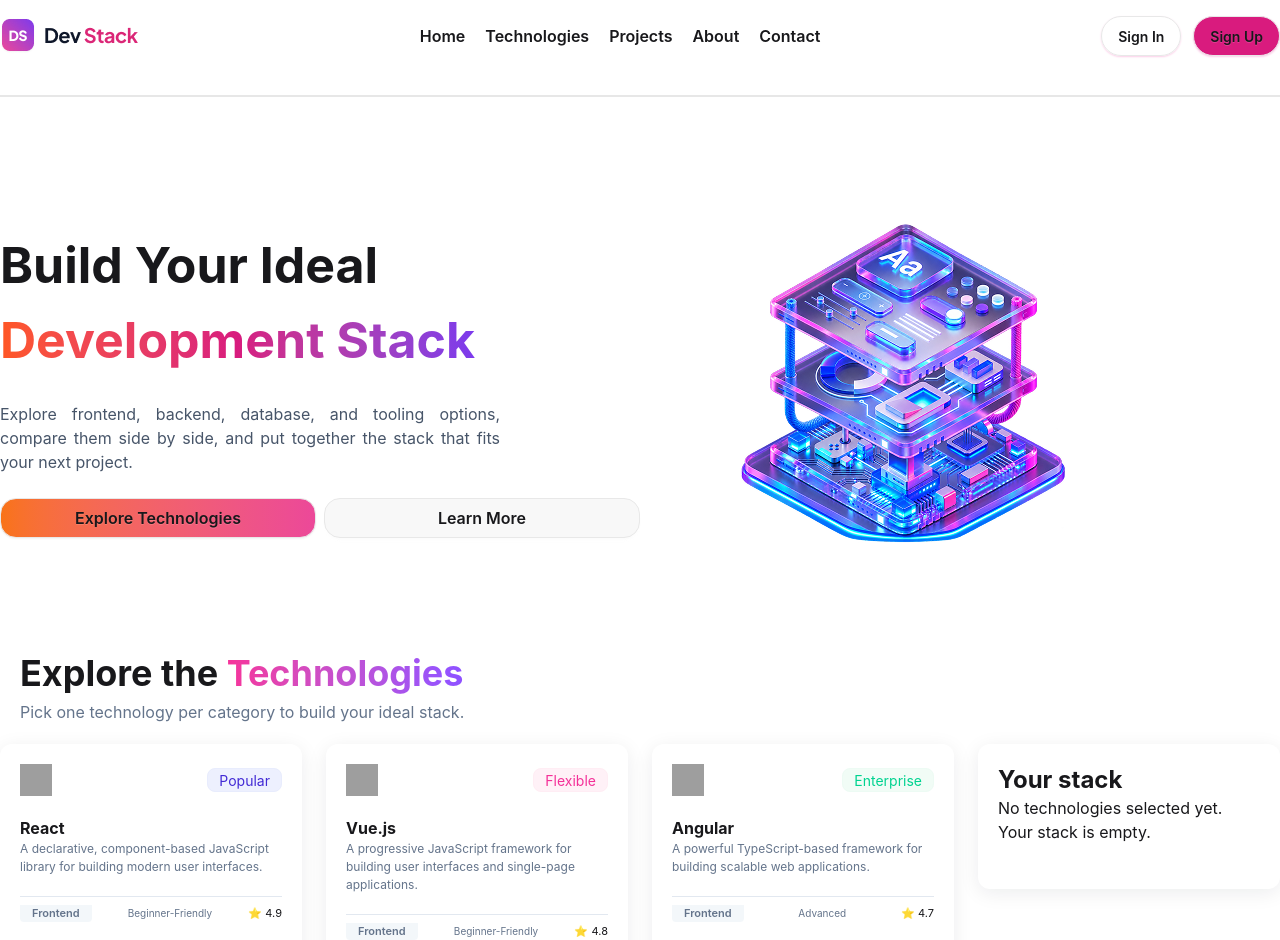
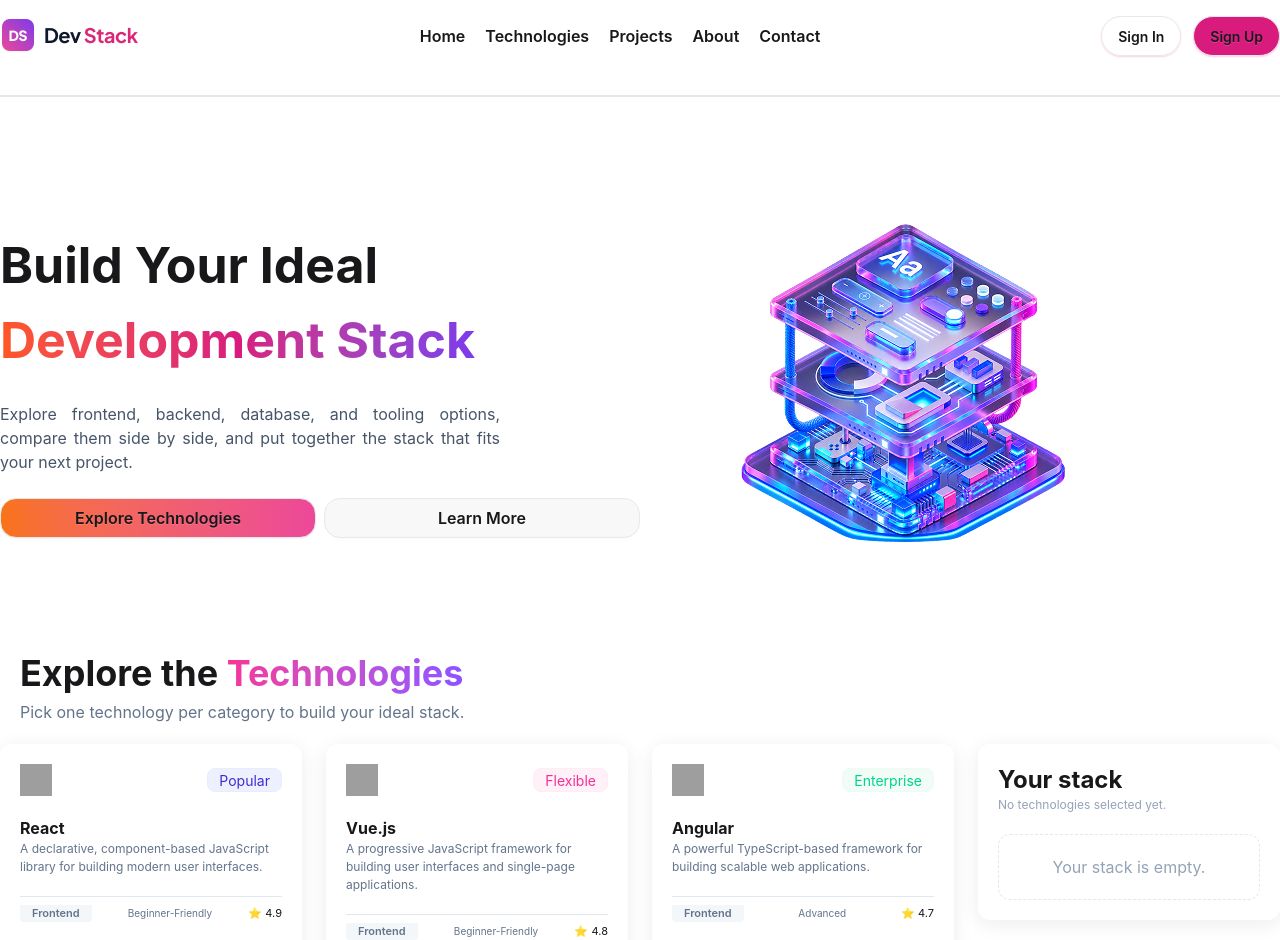
Before and after one commit to Mostafijur8/B14-A05-DevStack, a React (Vite) app: page / in a window 1280 px wide. Shown: the top 940 px of the page. Built offline with nearby package versions, Linux system fonts and the light colour scheme; grey boxes are pictures that could not be loaded.

Commit message:
Update "Your stack" section in Card component for improved clarity and styling

```diff
--- a/src/component/card/Card.tsx
+++ b/src/component/card/Card.tsx
@@ -83,11 +83,11 @@ const Card = ({ cardPromise }: cardProps) => {
 
         <div className="self-start p-5  rounded-xl lg:min-h-[145px] shadow-[0_4px_20px_rgba(15,23,42,0.08)] ">
           <div className="">
-            <div className=" ">
+            <div>
               <p className="text-2xl font-bold">Your stack</p>
-              <p>No technologies selected yet.</p>
-            </div>
-            <p>Your stack is empty.</p>
+              <p className="text-[#94a3b8] text-[12px]">No technologies selected yet.</p>
+            </div >
+            <p className="text-[#94a3b8] text-center p-5 border mt-5 border-dashed rounded-xl border-slate-200 ">Your stack is empty.</p>
           </div>
         </div>
       </div>
```
